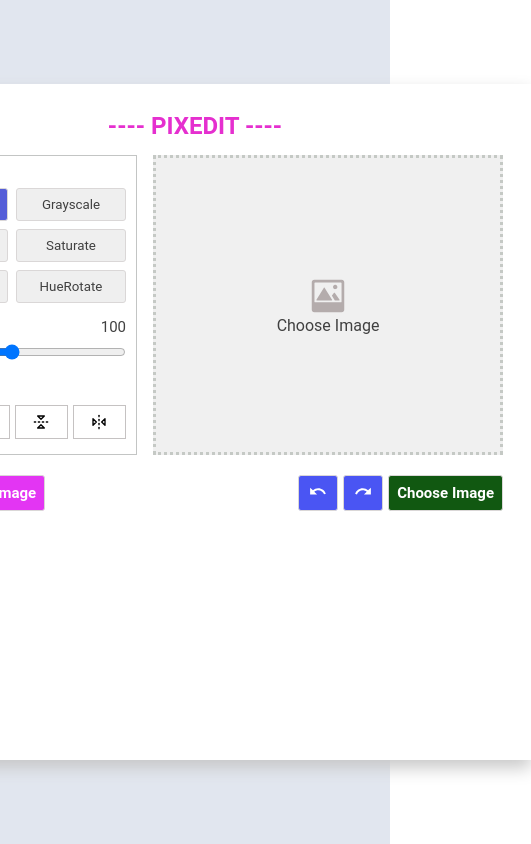
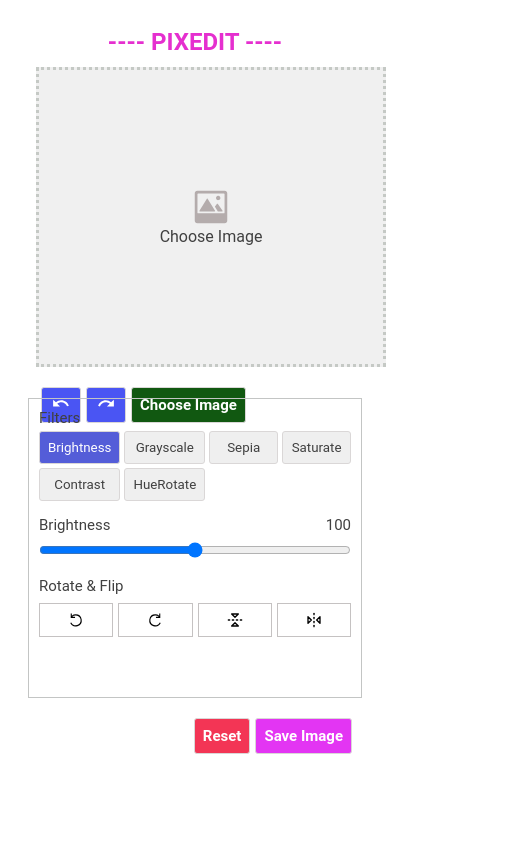
Before and after one commit to shramana263/PixEdit, a React (Vite) app: page / in a window 390 px wide. Shown: the whole page, 531 px wide, since content can reach past the window. Built offline with nearby package versions, Linux system fonts and the light colour scheme.

Commit message:
responsiveness 03-12-2024

```diff
--- a/src/components/Home.jsx
+++ b/src/components/Home.jsx
@@ -291,47 +291,7 @@ const Home = () => {
                     <h2> ---- PixEdit ---- </h2>
                 </div>
                 <div className="card_body">
-                    <div className="sidebar">
-                        <div className="side_body">
-                            <div className="filter_section">
-                                <span>Filters</span>
-                                <div className="filter_key">
-                                    {
-                                        filterElement && filterElement.map((item, index) => (
-                                            <button
-                                                className={property.name === item.name ? 'active' : ""}
-                                                onClick={() => setProperty(item)} key={index}>{item.name}</button>
-                                        ))
-                                    }
-                                </div>
-                            </div>
-                            <div className="filter_slider">
-                                <div className="label_bar">
-                                    <label htmlFor="range">{property.name}</label>
-                                    <span>{state[property.name]}</span>
-                                </div>
-                                <input type="range" name={property.name} onChange={inputHandle} onMouseUp={handleFilter} value={state[property.name]} max={property.maxValue} />
-                            </div>
-                            <div className="rotate">
-                                <label htmlFor="">Rotate & Flip</label>
-                                <div className="icon">
-                                    <div onClick={leftRotate}><GrRotateLeft /></div>
-                                    <div onClick={rightRotate}><GrRotateRight /></div>
-                                    <div onClick={horizontalFlip}><LuFlipVertical2 /></div>
-                                    <div onClick={verticalFlip}><LuFlipHorizontal2 /></div>
-                                </div>
-                            </div>
-                        </div>
-
-                        <div className="reset">
-                            <button onClick={()=>setResetModalOpen(true)}>Reset</button>
-                            <button className='save'
-                                onClick={saveImage}
-                            >Save Image</button>
-                        </div>
-                    </div>
-
-                    <div className="image_section">
+                <div className="image_section">
                         <div className="image">
                             {/* {
                                 console.log(state.brightness)
@@ -376,6 +336,47 @@ const Home = () => {
                             <input onChange={imageHandle} type="file" id='choose' />
                         </div>
                     </div>
+                    <div className="sidebar">
+                        <div className="side_body">
+                            <div className="filter_section">
+                                <span>Filters</span>
+                                <div className="filter_key">
+                                    {
+                                        filterElement && filterElement.map((item, index) => (
+                                            <button
+                                                className={property.name === item.name ? 'active' : ""}
+                                                onClick={() => setProperty(item)} key={index}>{item.name}</button>
+                                        ))
+                                    }
+                                </div>
+                            </div>
+                            <div className="filter_slider">
+                                <div className="label_bar">
+                                    <label htmlFor="range">{property.name}</label>
+                                    <span>{state[property.name]}</span>
+                                </div>
+                                <input type="range" name={property.name} onChange={inputHandle} onMouseUp={handleFilter} value={state[property.name]} max={property.maxValue} />
+                            </div>
+                            <div className="rotate">
+                                <label htmlFor="">Rotate & Flip</label>
+                                <div className="icon">
+                                    <div onClick={leftRotate}><GrRotateLeft /></div>
+                                    <div onClick={rightRotate}><GrRotateRight /></div>
+                                    <div onClick={horizontalFlip}><LuFlipVertical2 /></div>
+                                    <div onClick={verticalFlip}><LuFlipHorizontal2 /></div>
+                                </div>
+                            </div>
+                        </div>
+
+                        <div className="reset">
+                            <button onClick={()=>setResetModalOpen(true)}>Reset</button>
+                            <button className='save'
+                                onClick={saveImage}
+                            >Save Image</button>
+                        </div>
+                    </div>
+
+
                 </div>
             </div>
             {
--- a/src/components/style/home.scss
+++ b/src/components/style/home.scss
@@ -26,13 +26,18 @@
         .card_body {
             display: flex;
             justify-content: center;
+            gap: 10px;
 
             .sidebar {
 
-                .reset{
+                .reset {
                     margin-top: 20px;
-                    button{
-                        background-color:#f33555;
+                    display: flex;
+                    justify-self: end;
+                    margin-right: 10px;
+
+                    button {
+                        background-color: #f33555;
                         padding: 8px;
                         border-radius: 3px;
                         outline: none;
@@ -43,7 +48,8 @@
                         text-transform: capitalize;
                         font-size: 15px;
                     }
-                    .save{
+
+                    .save {
                         background-color: #e335f3 !important;
                         margin-left: 5px;
                     }
@@ -117,7 +123,7 @@
                             grid-template-columns: repeat(4, 1fr);
                             grid-gap: 5px;
 
-                            div{
+                            div {
                                 border: 1px solid #c5c2c2;
                                 padding: 8px 5px;
                                 display: flex;
@@ -130,13 +136,13 @@
                 }
             }
 
-            .image_section{
+            .image_section {
                 margin-left: 8px;
                 width: 350px;
                 background-color: #f0f0f0;
                 height: 300px;
 
-                .image{
+                .image {
                     width: 100%;
                     height: 100%;
                     display: flex;
@@ -144,15 +150,16 @@
                     align-items: center;
                     overflow: hidden;
 
-                    img{
+                    img {
                         object-fit: scale-down;
                         transition: all .5s;
                         width: 100%;
                         height: 100%;
 
                     }
-                    label{
-                        width:100%;
+
+                    label {
+                        width: 100%;
                         height: 100%;
                         display: flex;
                         border: dotted;
@@ -161,26 +168,30 @@
                         justify-content: center;
                         align-items: center;
                         flex-direction: column;
-                        svg{
+
+                        svg {
                             font-size: 40px;
                             color: #b4acac;
 
                         }
-                        span{
+
+                        span {
                             color: #404040;
                         }
                     }
                 }
 
-                .image_select{
+                .image_select {
                     margin: 20px 0px;
                     display: flex;
-                    justify-content: flex-end;
-                    input{
+                    justify-content: flex-start;
+
+                    input {
                         display: none;
                     }
 
-                    label,button{
+                    label,
+                    button {
                         padding: 8px;
                         border-radius: 3px;
                         outline: none;
@@ -192,7 +203,8 @@
                         font-size: 15px;
                     }
 
-                    .redo,.undo{
+                    .redo,
+                    .undo {
                         background-color: #4a55f3;
                         margin-left: 5px;
                         color: #fff;
@@ -200,12 +212,12 @@
                         font-size: 18px;
                     }
 
-                    .crop{
+                    .crop {
                         background-color: #8e33b7;
                         margin-left: 5px;
                     }
 
-                    label{
+                    label {
                         background-color: #115811;
                         margin-left: 5px;
                     }
@@ -214,7 +226,7 @@
         }
     }
 
-    .modal_container{
+    .modal_container {
         display: flex;
         justify-content: center;
         align-items: center;
@@ -224,3 +236,39 @@
 
     }
 }
+
+@media only screen and (max-width: 600px) {
+    .image_editor {
+
+        .card {
+            width: 100%;
+            height: 100%;
+
+            .card_header {
+                padding: 0;
+            }
+
+            .card_body {
+                display: flex;
+                height: 90%;
+                flex-direction: column;
+                justify-content: space-around;
+
+                .sidebar {
+                    width: 100%;
+
+                    .side_body {
+                        width: 100%;
+
+                        .filter_key {
+                            display: grid;
+                            grid-template-columns: repeat(4, 1fr);
+                            grid-gap: 4px;
+                        }
+                    }
+                }
+
+            }
+        }
+    }
+}
```
Also changed, not shown: 1 other file (tests, documents, lock files or other folders).
